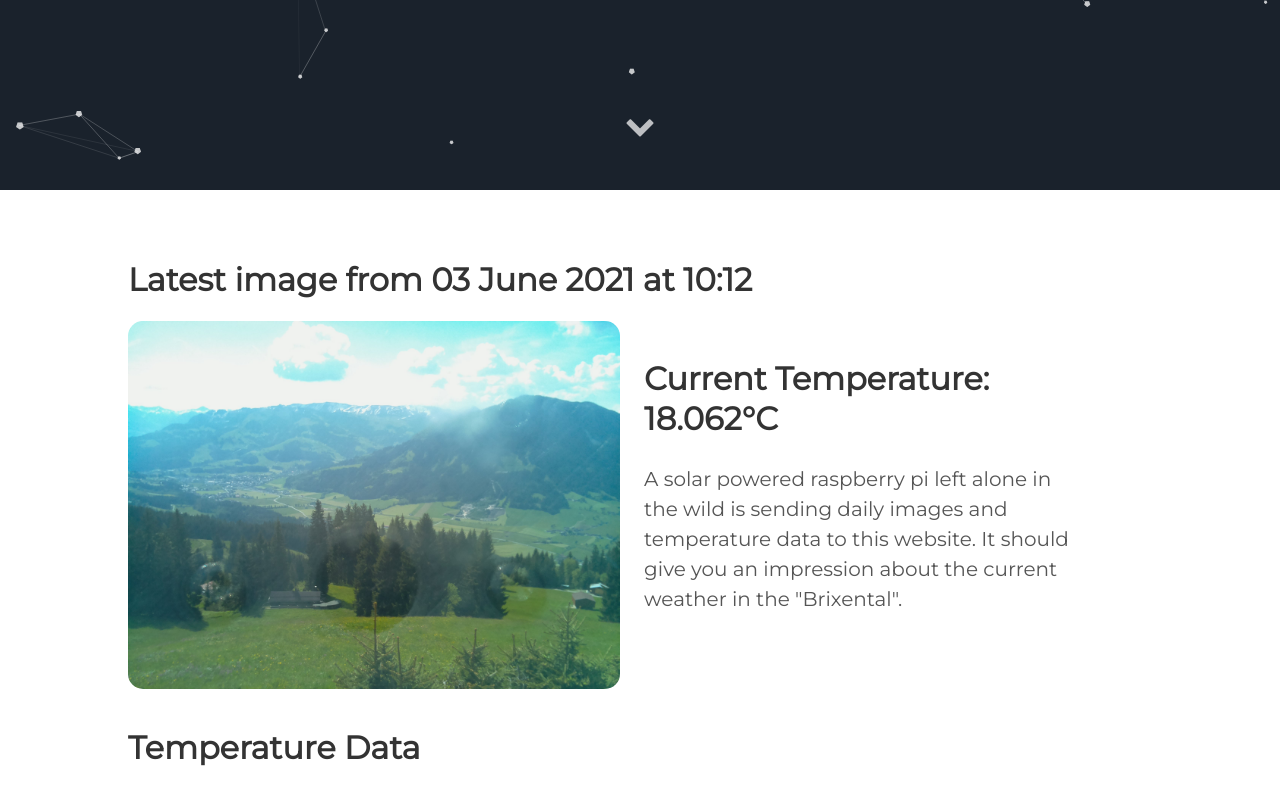
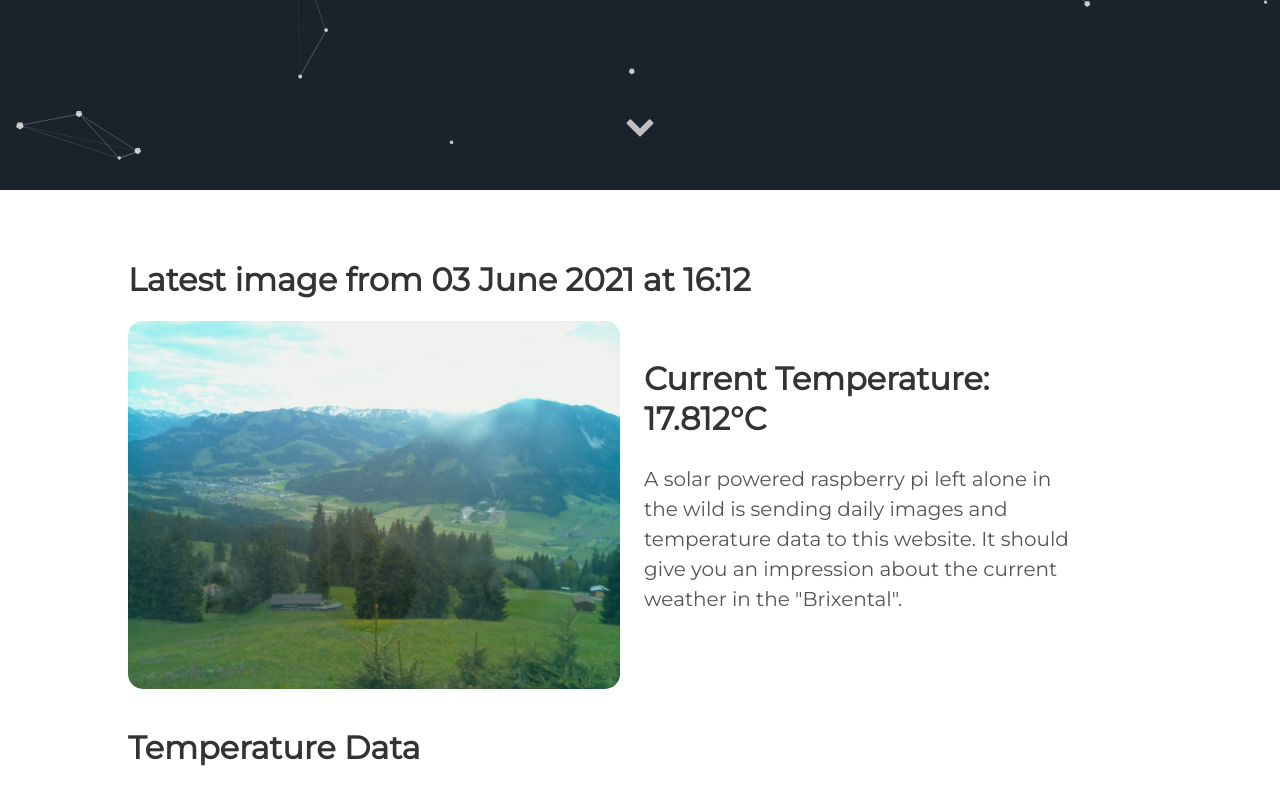
Before and after one commit to vektorious/vektorious.github.io, a Jekyll site: the page built from resources/huette.md, in a window 1280 px wide and 900 px high, scrolled down 710 px. Shown: the top 805 px of the window. Built offline with Jekyll 4.4.1, drawn with Linux system fonts in a browser that asks for light colours.

Commit message:
I'm a bot beep boop

```diff
--- a/resources/huette.md
+++ b/resources/huette.md
@@ -6,13 +6,13 @@ image: '/assets/img/'
 description: 'Live image from the Austrian alps'
 twitter_text: ' '
 ---
-## Latest image from 03 June 2021 at 10:12
+## Latest image from 03 June 2021 at 16:12
 <div class="huette">
   <div class="huette-image">
     <img src="{{ "/assets/img/huette.jpg" | prepend: site.baseurl }}">
   </div>
   <div class="huette-text">
-        <h2>Current Temperature: 18.062°C</h2>
+        <h2>Current Temperature: 17.812°C</h2>
         <p>A solar powered raspberry pi left alone in the wild is sending daily images and temperature data to this website. It should give you an impression about the current weather in the "Brixental".</p>
 
   </div>
```
Also changed, not shown: rpi-script/2021-06-03_161108.txt (renamed from rpi-script/2021-06-03_101115.txt, +5 -5 lines), rpi-script/huette.md (+2 -2 lines), assets/img/huette.jpg, assets/img/temp_plot.png, rpi-script/temp_plot.png, 1 other file.
